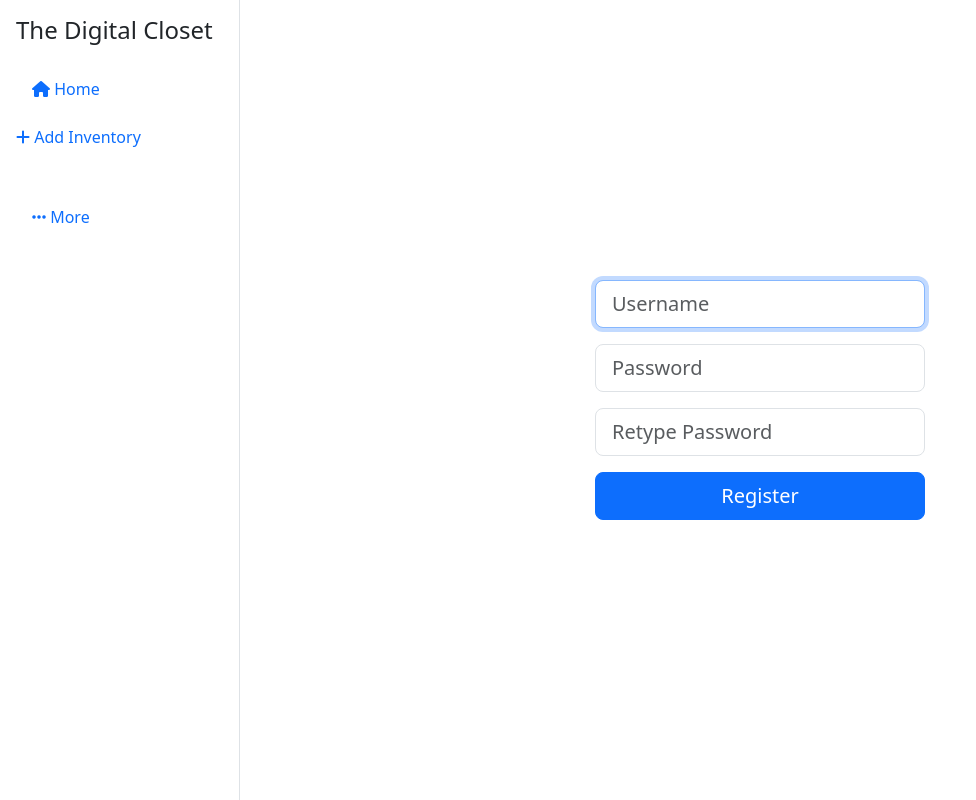
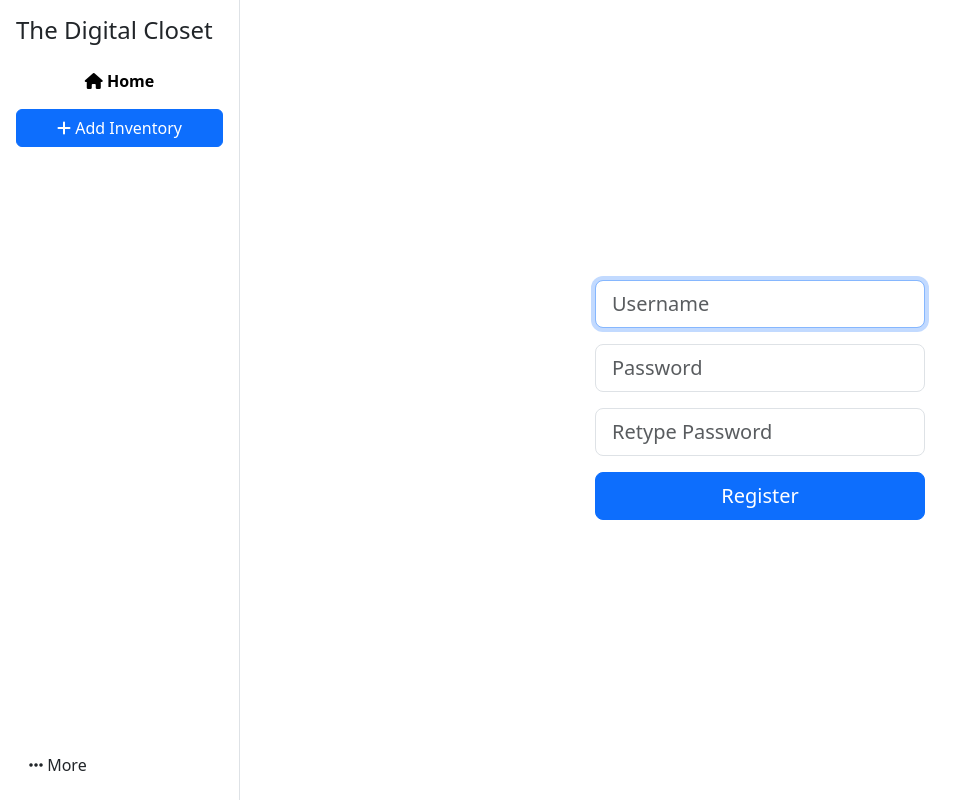
Before and after one commit to FredDan05/Final-Project, a Flask app: page /register in a window 1280 px wide. Shown: the whole page, without its empty margins (0-976 px from the left). Run offline with Flask 3, Linux system fonts and the light colour scheme; some libraries are stand-ins or nearby versions.

Commit message:
Enhanced sidebar styling with fixed bottom More button and improved button designs

```diff
--- a/templates/layout.html
+++ b/templates/layout.html
@@ -6,37 +6,67 @@
     <title>Digital Closet</title>
     <link href="https://cdn.jsdelivr.net/npm/bootstrap@5.3.2/dist/css/bootstrap.min.css" rel="stylesheet">
     <link rel="stylesheet" href="https://cdnjs.cloudflare.com/ajax/libs/font-awesome/6.0.0/css/all.min.css">
+    <style>
+        .sidebar {
+            display: flex;
+            flex-direction: column;
+            position: fixed;
+            width: 240px;
+            height: 100vh;
+        }
+        .nav-content {
+            flex-grow: 1;
+            display: flex;
+            flex-direction: column;
+        }
+        .nav-items {
+            flex-grow: 1;
+        }
+        .home-link {
+            color: black;
+            font-weight: bold;
+            text-decoration: none;
+        }
+        .inventory-btn {
+            width: 100%;
+            text-align: left;
+            margin: 4px 0;
+        }
+    </style>
 </head>
 <body>
     <div class="d-flex">
         <!-- Sidebar -->
-        <div class="sidebar bg-white border-end" style="width: 240px; height: 100vh; position: fixed;">
-            <div class="p-3">
-                <!-- Logo/Brand -->
-                <h4 class="mb-4">The Digital Closet</h4>
+        <div class="sidebar bg-white border-end p-3">
+            <!-- Logo/Brand -->
+            <h4 class="mb-4">The Digital Closet</h4>
 
-                <!-- Navigation Items -->
-                <div class="nav flex-column gap-3">
-                    <a href="/" class="nav-link">
+            <!-- Navigation Items -->
+            <div class="nav-content">
+                <div class="nav-items text-center">
+                    <a href="/" class="home-link mb-3 d-block">
                         <i class="fas fa-home"></i> Home
                     </a>
 
-                    <button class="btn btn-link nav-link text-start p-0" data-bs-toggle="modal" data-bs-target="#newInventoryModal">
+                    <button class="btn btn-primary mb-3 w-100" data-bs-toggle="modal" data-bs-target="#newInventoryModal">
                         <i class="fas fa-plus"></i> Add Inventory
                     </button>
 
                     <!-- Inventories List -->
-                    <div class="nav flex-column gap-2 mt-3">
+                    <div class="d-flex flex-column">
                         {% for inventory in inventories %}
-                            <a href="/inventory/{{ inventory.id }}" class="nav-link">
+                            <button class="btn btn-outline-secondary inventory-btn">
                                 {{ inventory.name }}
-                            </a>
+                            </button>
                         {% endfor %}
                     </div>
+                </div>
 
-                    <a href="#" class="nav-link mt-auto">
+                <!-- More button fixed at bottom -->
+                <div class="mt-auto">
+                    <button class="btn btn-link text-dark text-decoration-none">
                         <i class="fas fa-ellipsis-h"></i> More
-                    </a>
+                    </button>
                 </div>
             </div>
         </div>
```
